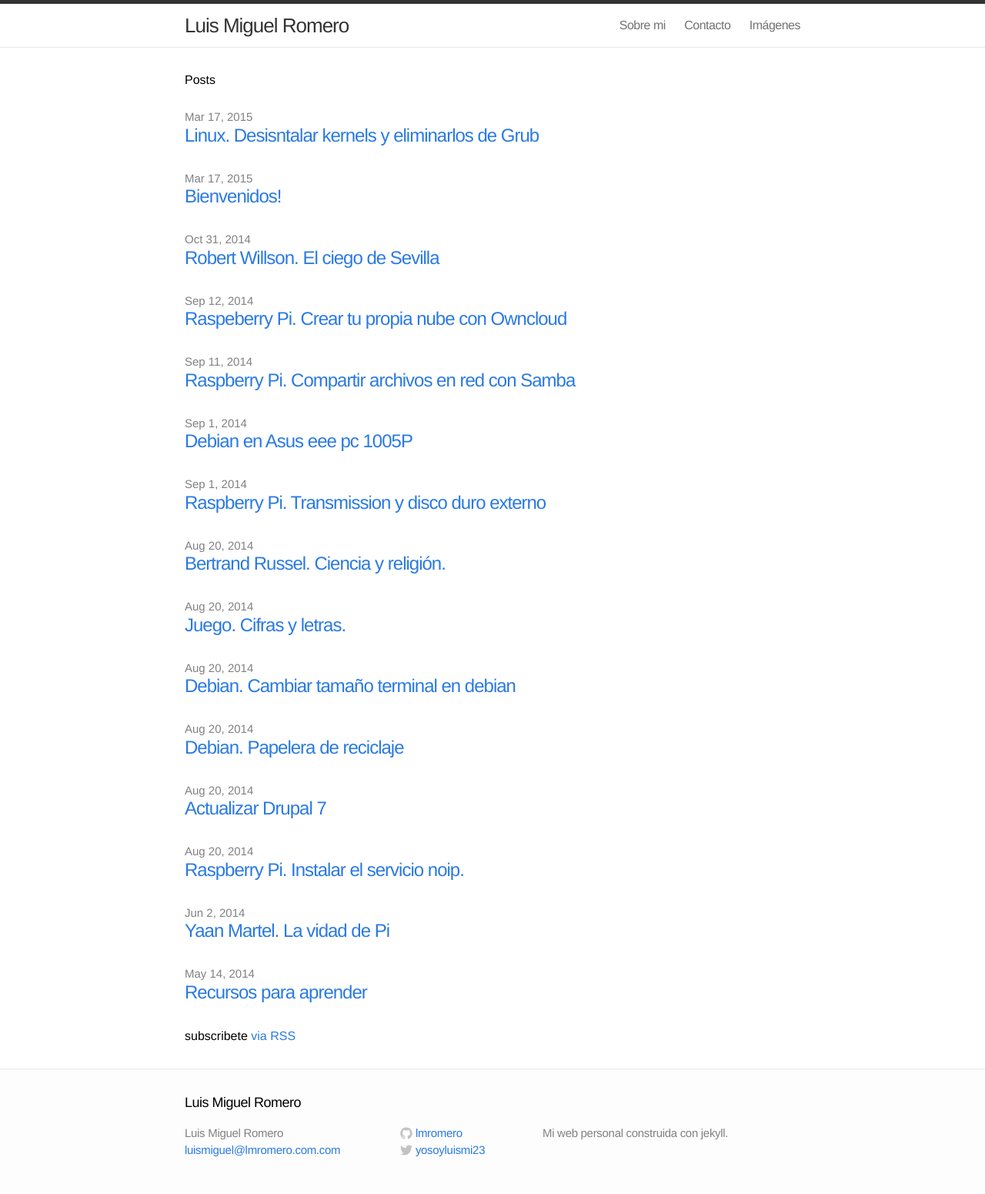
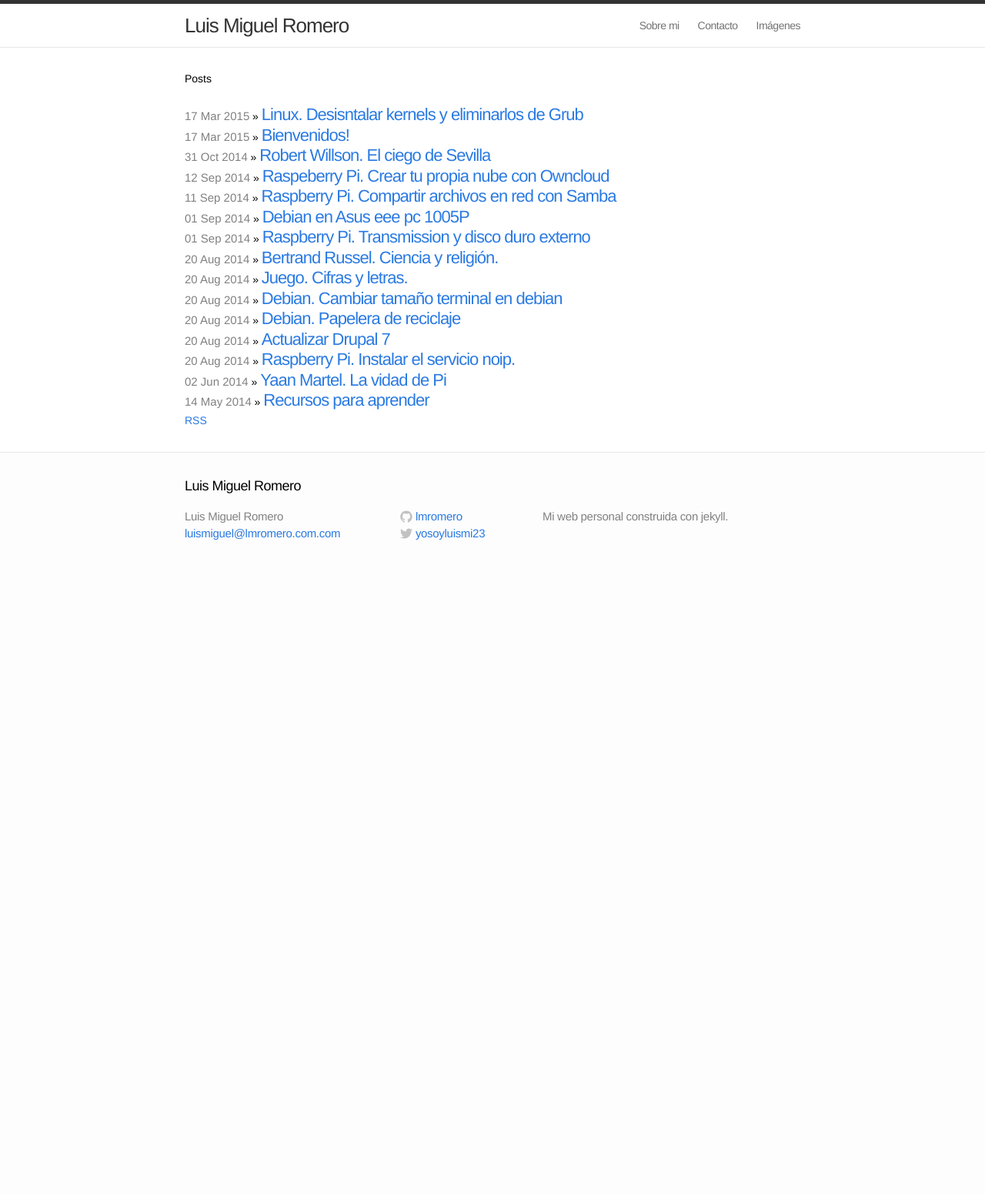
Before and after one commit to lmromero/lmromero.github.io, a Jekyll site: the page built from index.html, in a window 1280 px wide. Shown: the whole page at 77% size. Built offline with Jekyll 4.4.1, drawn with Linux system fonts in a browser that asks for light colours; after the commit the page ends 900 px from its top, so only the background shows below that.

Commit message:
Algunos cambios en css para pagina principal

```diff
--- a/css/main.css
+++ b/css/main.css
@@ -10,7 +10,7 @@
 
 body {
   font-family: Helvetica, Arial, sans-serif;
-  font-size: 16px;
+  font-size: 14px;
   line-height: 1.5;
   font-weight: 300;
   background-color: #fdfdfd;
@@ -148,16 +148,16 @@
 
 .posts { list-style-type: none; }
 
-.posts li { margin-bottom: 30px; }
+.posts li { margin-bottom: 2px; }
 
 .posts .post-link {
-  font-size: 24px;
+  font-size: 22px;
   letter-spacing: -1px;
   line-height: 1;
 }
 
 .posts .post-date {
-  display: block;
+  display: inline;
   font-size: 15px;
   color: #818181;
 }
--- a/index.html
+++ b/index.html
@@ -8,13 +8,10 @@
 
   <ul class="posts">
     {% for post in site.posts %}
-      <li>
-        <span class="post-date">{{ post.date | date: "%b %-d, %Y" }}</span>
-        <a class="post-link" href="{{ post.url | prepend: site.baseurl }}">{{ post.title }}</a>
-      </li>
+      <li><span class="post-date">{{ post.date | date_to_string }}</span> &raquo; <a class="post-link" href="{{ post.url }}">{{ post.title }}</a></li>
     {% endfor %}
   </ul>
 
-  <p class="rss-subscribe">subscribete <a href="{{ "/feed.xml" | prepend: site.baseurl }}">via RSS</a></p>
+  <p class="rss-subscribe"><a href="{{ "/feed.xml" | prepend: site.baseurl }}">RSS</a></p>
 
 </div>
```
Also changed, not shown: _layouts/post.html (line endings or trailing spaces), images/gnu.png (added), 1 other file.
